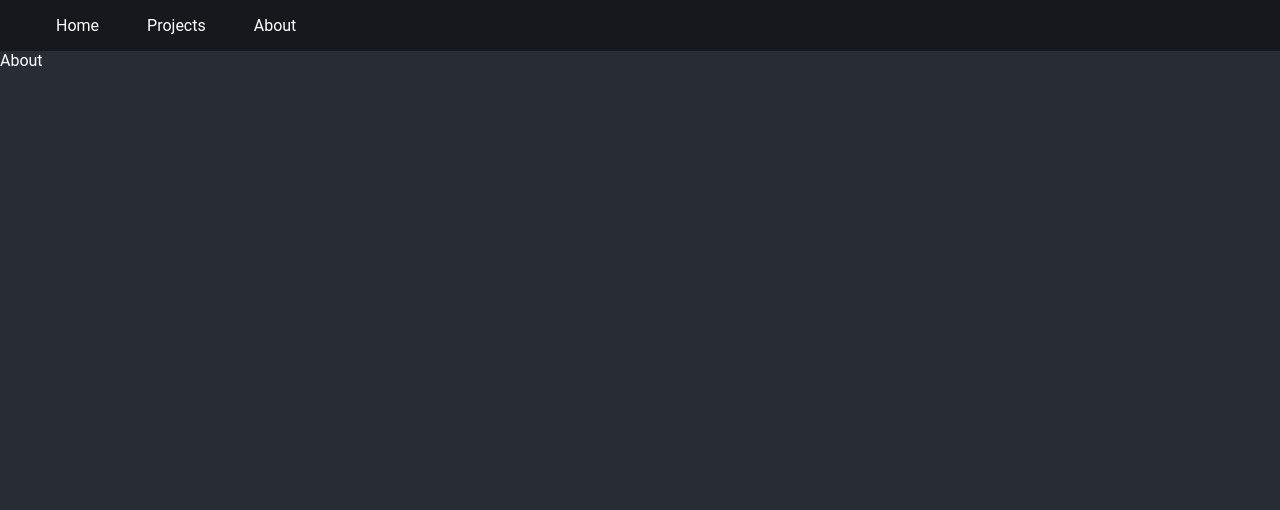
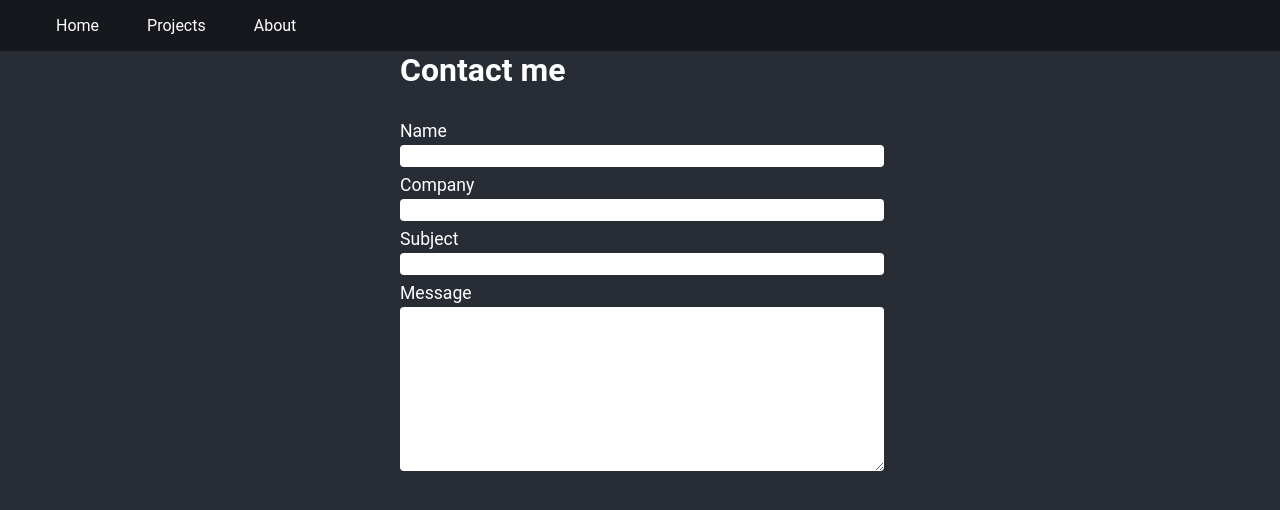
Before and after one commit to evandanderson/personal-website, a React (Create React App) app: page /about in a window 1280 px wide. Shown: the top 510 px of the page. Built offline with nearby package versions, Linux system fonts and the light colour scheme.

Commit message:
Added contact form Added about banner on home Added profile image

```diff
--- a/src/components/Banner/Banner.js
+++ b/src/components/Banner/Banner.js
@@ -3,7 +3,7 @@ import './style.css'
 export default function Banner(props) {
     return (
         <div className="banner" style={props.style}>
-            <img className='banner-image' src={props.src} alt={props.alt}></img>
+            <img className='banner-image' src={props.src} alt={props.alt} style={props.imageStyle}></img>
             <div className='banner-description'>
                 <header><h2>{props.title}</h2></header>
                 <p>{props.description}</p>
--- a/src/elements/About/About.js
+++ b/src/elements/About/About.js
@@ -1,9 +1,26 @@
+import './style.css'
 import Page from '../../components/Page';
 
 export default function About() {
     return (
         <Page>
-            About
+            <div className='about-container'>
+                <div className='contact-container'>
+                <header>
+                    <h2>Contact me</h2>
+                </header>
+                <form>
+                    <label for='name'>Name</label>
+                    <input id='name' type='text'></input>
+                    <label for='company'>Company</label>
+                    <input id='company' type='text'></input>
+                    <label for='subject'>Subject</label>
+                    <input id='subject' type='text'></input>
+                    <label for='message'>Message</label>
+                    <textarea id='message' type='text'></textarea>
+                </form>
+                </div>
+            </div>
         </Page>
     )
 }
--- /dev/null
+++ b/src/elements/About/style.css
@@ -0,0 +1,34 @@
+.about-container {
+    display: flex;
+    flex-direction: column;
+    align-items: center;
+}
+
+.contact-container {
+    width: 30rem;
+}
+
+input, label, textarea {
+    font-size: 1.1rem;
+    border-radius: 0.25rem;
+    border: none;
+    font-family: inherit;
+    width: 100%;
+}
+
+input:active, label:active, textarea:focus {
+    border: none;
+}
+
+input {
+    margin-bottom: 0.5rem;
+}
+
+label {
+    display: block;
+    margin-bottom: 0.25rem;
+}
+
+textarea {
+    height: 10rem;
+}
--- a/src/elements/Home/Home.js
+++ b/src/elements/Home/Home.js
@@ -2,7 +2,8 @@ import { useEffect, useState } from 'react'
 import Banner from '../../components/Banner/Banner'
 import Page from '../../components/Page'
 import './style.css'
-import VibesExample from '../../images/VibesExample.png'
+import VibesExample from '../../images/VibesExample3.png'
+import Profile from '../../images/Profile.png'
 
 const words = [
     'Apache',
@@ -52,16 +53,17 @@ export default function Home() {
                 title='Project Spotlight: Vibes for Spotify'
                 href='/projects'
                 text='View projects'
-                description='Vibes is a powerful and unique companion for Spotify that offers analytics, recommendations, playlist creation, and more. Built using the Spotify Web API, Vibes analyzes songs, artists, albums, playlists, and your Spotify library to provide you with a fresh and intuitive way to explore and discover music.'
+                description='Vibes is a powerful and unique companion for Spotify that offers analytics, recommendations, playlist creation, and more. Built using the Spotify Web API, Vibes analyzes your Spotify library to provide you with a fresh and intuitive way to explore and discover music.'
                 src={VibesExample}
                 style={{background: 'rgb(252,110,107)', background: 'linear-gradient(180deg, rgba(252,110,107,1) 0%, rgba(104,193,193,1) 100%)'}}
             />
             <Banner title='About Me'
                 href='/about'
                 text='View more'
-                description='About me description'
-                src='https://www.giantbomb.com/a/uploads/scale_medium/0/4109/189784-cp.jpg'
+                description="I'm a full-stack developer from Dallas, Texas with over 5 years of personal and academic experience. I enjoy finding innovative and creative solutions to challenging problems ranging from UI/UX development to API design."
+                src={Profile}
                 style={{flexDirection: 'row-reverse'}}
+                imageStyle={{borderRadius: '50%'}}
             />
         </Page>
     )
```
Also changed, not shown: src/images/Profile.png (added), src/images/VibesExample3.png (added).
